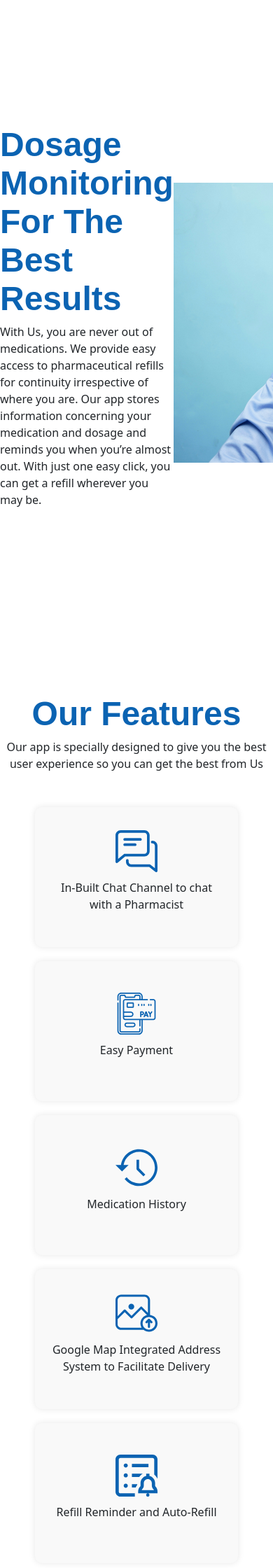
After one commit to Dipec001/onlinestore, a Django app: page /services/ in a window 390 px wide; the page is wider, and only the part inside the window is pictured. The commit adds this page. Shown: the part 4076-6316 px from the top of that part at 70% size. Run offline with Django 4.2, Linux system fonts and the light colour scheme; some libraries are stand-ins or nearby versions; some web fonts are replaced.

Commit message:
"Added new URL pattern for services, updated views and templates for services page, modified CSS styles for various components, and updated JavaScript code for hamburger menu toggle."

```diff
--- a/myapp/urls.py
+++ b/myapp/urls.py
@@ -7,4 +7,5 @@ urlpatterns = [
     path('register/', views.register, name='register'),
     path('contact/', views.contact, name='contact'),
     path('products/', views.products, name='products'),
+    path('services/', views.services, name='services'),
 ]
--- a/myapp/views.py
+++ b/myapp/views.py
@@ -15,3 +15,6 @@ def contact(request):
 
 def products(request):
     return render(request, "products.html")
+
+def services(request):
+    return render(request, "services.html")
--- a/static/styles.css
+++ b/static/styles.css
@@ -536,21 +555,122 @@ li{
 .left-pro a{
     text-decoration: none;
     color: black;
-    letter-spacing: 0.2em;
+    letter-spacing: 0.1em;
 }
 .cat-dropdown{
     padding: 20px;
     position: absolute;
     background-color: white;
     width: 350px;
-    left: 22%;
+    left: 20%;
     box-shadow: 0 0 10px rgba(0, 0, 0, 0.1);
     top: 38%;
     height: auto;
+    max-height: 600px;
+    border: 1px solid gainsboro;
+    border-radius: 5px;
+    overflow-y: scroll;
 }
 .cat-dropdown a{
     text-decoration: none;
+    color: black;
 }
 .cat-dropdown ul li{
     margin-bottom: 10px;
 }
+
+#menu-toggle i{
+    font-size: 1.5em;
+}
+
+/* Services styles */
+.services-line{
+    margin: auto;
+    display: flex;
+    /* flex-direction: row-reverse; */
+    /* padding: 10px; */
+    margin: 200px auto;
+    align-items: center;
+}
+
+.services-line div{
+    flex: 1;
+    padding: auto 30px;
+}
+.reverse{
+    display: flex;
+    flex-direction: row-reverse;
+    margin: 100px auto;
+}
+
+.service-img{
+    height: 400px;
+}
+.service-text{
+    padding: auto 50px;
+    max-width: 80%;
+}
+.serveh1{
+    font: 3em sans-serif;
+    color: #0B63B2;
+    font-weight: bold;
+}
+
+.service-features {
+    text-align: center;
+    margin: 0 auto;
+    /* background-color: #F9F9F9; */
+    padding-top: 50px;
+    padding-bottom: 50px;
+}
+
+.service-features-header {
+    text-align: center;
+    margin-bottom: 50px;
+}
+
+.service-features-list {
+    display: grid;
+    grid-template-columns: repeat(5, 1fr);
+    gap: 20px;
+    justify-content: center;
+    margin: 0 50px;
+}
+
+.service-features-item {
+    display: flex;
+    flex-direction: column;
+    align-items: center;
+    justify-content: center;
+    padding: 20px;
+    background-color: #f9f9f9;
+    border-radius: 10px;
+    width: 100%;
+    height: 200px;
+    box-sizing: border-box;
+    border-radius: 10px;
+    box-shadow: 0 0 10px rgba(0, 0, 0, 0.1);
+}
+
+.service-features-item img {
+    max-width: 100%;
+    height: auto;
+    width: 60px;
+}
+
+.service-features-item p {
+    margin-top: 10px;
+    font-size: 16px;
+}
+
+@media (max-width: 1200px) {
+    .service-features-list {
+        grid-template-columns: repeat(2, 1fr);
+    }
+}
+
+@media (max-width: 768px) {
+    .service-features-list {
+        grid-template-columns: 1fr;
+    }
+}
--- a/static/styles.js
+++ b/static/styles.js
@@ -109,3 +109,18 @@ document.addEventListener('DOMContentLoaded', function() {
       }
   });
 });
+
+
+const menuToggle = document.getElementById('menu-toggle');
+const hamburgerIcon = document.getElementById('hamburger-icon');
+const closeIcon = document.getElementById('hamburger-close');
+
+menuToggle.addEventListener('click', () => {
+    if (hamburgerIcon.style.display === 'none') {
+        hamburgerIcon.style.display = 'block';
+        closeIcon.style.display = 'none';
+    } else {
+        hamburgerIcon.style.display = 'none';
+        closeIcon.style.display = 'block';
+    }
+});
--- a/templates/footer.html
+++ b/templates/footer.html
@@ -31,7 +31,7 @@
             </div>
             <div class="right-footer">
                 <div class="footer-links">
-                    <ul>
+                    <ul class="link123">
                         <li><a href="/">Home</a></li>
                         <li><a href="/about/">About Us</a></li>
                         <li><a href="/services/">Services</a></li>
--- a/templates/header.html
+++ b/templates/header.html
@@ -44,6 +44,10 @@
                     <i class="fa-solid fa-chevron-down"></i>
                 </div>
             </div>
+            <div id="menu-toggle">
+                <i class="fas fa-bars" id="hamburger-icon"></i>
+                <i class="fas fa-times" style="display: none;" id="hamburger-close"></i>
+            </div>
         </div>
         <div class="nav-options">
             <a href="{% url 'index' %}" class="active">Home</a>
@@ -51,7 +55,7 @@
             <a href="#">About us</a>
             <a href="#">Blog</a>
             <a href="#">Our Partners</a>
-            <a href="#">Services</a>
+            <a href="{% url 'services' %}">Services</a>
             <a href="#">Gallery</a>
             <a href="{% url 'contact' %}">Contact us</a>
         </div>
--- /dev/null
+++ b/templates/services.html
@@ -0,0 +1,99 @@
+{% extends 'header.html' %}
+{% load static %}
+
+{% block content %}
+<div class="services-page">
+    <div class="contact-title">
+        <h1>OUR SERVICES</h1>
+        <p>As a pharma-tech company, all our services hang on using technology to provide pharmaceutical services especially the distribution and delivery of medication. As an online pharmacy, we make sure your drugs find you.</p>
+    </div>
+    <div class="services-line">
+        <div>
+            <h1 class="serveh1">Why Choose Us?</h1>
+            <p>We put technology to good use for the benefit of your health. Get quality pharmaceutical care online and in seconds.</p>
+            <ul>
+                <li>Are you too busy to stop at the pharmacy?</li>
+                <li>Do you find it difficult to get a particular drug or you have no knowledge about your medications?</li>
+                <li>Perhaps you sometimes feel too lazy to visit the pharmacy?</li>
+                <li>Maybe you are too shy to walk into a pharmacy to make purchases such as Condoms, Postinor, Lubricants etc.?</li>
+            </ul>
+            <p>We Have The Ultimate Solution. Bringing The Pharmacy To You.!</p>
+        </div>
+        <div>
+            <img class="service-img" src="{% static 'images/nathaniel.jpg' %}" alt="">
+        </div>
+    </div>
+    <div class="services-line reverse">
+        <div class="service-text">
+            <h1 class="serveh1">Reliable Medication Delivery</h1>
+            <p>Lorem ipsum dolor sit amet, consectetur adipiscing elit. Sed do eiusmod tempor incididunt ut labore et dolore magna aliqua. Ut enim ad minim veniam, quis nostrud exercitation ullamco laboris nisi ut aliquip ex ea commodo consequat. Duis aute irure dolor in reprehenderit in voluptate velit esse cillum dolore eu fugiat nulla pariatur. Excepteur sint occaecat cupidatat non proident, sunt in culpa qui officia deserunt mollit anim id est laborum.</p>
+        </div>
+        <div>
+            <img class="service-img" src="{% static 'images/national.jpg' %}" alt="">
+        </div>
+    </div>
+    <div class="services-line">
+        <div class="service-text">
+            <h1 class="serveh1">Certified Pharmacists within your reach</h1>
+            <p>Lorem ipsum dolor sit amet, consectetur adipiscing elit. Sed do eiusmod tempor incididunt ut labore et dolore magna aliqua. Ut enim ad minim veniam, quis nostrud exercitation ullamco laboris nisi ut aliquip ex ea commodo consequat. Duis aute irure dolor in reprehenderit in voluptate velit esse cillum dolore eu fugiat nulla pariatur. Excepteur sint occaecat cupidatat non proident, sunt in culpa qui officia deserunt mollit anim id est laborum.</p>
+        </div>
+        <div>
+            <img class="service-img" src="{% static 'images/nathaniel-yeo.jpg' %}" alt="">
+        </div>
+    </div>
+    <div class="services-line reverse">
+        <div class="service-text">
+            <h1 class="serveh1">Geriatic Care</h1>
+            <p>We take it a step further from pharmaceutical delivery. We cooperate with you to monitor your drug usage irrespective of where you are to track your improvement or advice to discontinue the medication following medical consultations with your doctor.</p>
+        </div>
+        <div>
+            <img class="service-img" src="{% static 'images/hal-gatewood.jpg' %}" alt="">
+        </div>
+    </div>
+    <div class="services-line">
+        <div class="service-text">
+            <h1 class="serveh1">Dosage Monitoring For The Best Results</h1>
+            <p>With Us, you are never out of medications. We provide easy access to pharmaceutical refills for continuity irrespective of where you are. Our app stores information concerning your medication and dosage and reminds you when you’re almost out. With just one easy click, you can get a refill wherever you may be.</p>
+        </div>
+        <div>
+            <img class="service-img" src="{% static 'images/towfiqu.jpg' %}" alt="">
+        </div>
+    </div>
+    <div class="service-features">
+        <div class="service-features-header">
+            <h1 class="serveh1">Our Features</h1>
+            <p>Our app is specially designed to give you the best user experience so you can get the best from Us</p>
+        </div>
+        <div class="service-features-list">
+            <div class="service-features-item">
+                <img src="{% static 'images/features/chat.svg' %}" alt="">
+                <p>In-Built Chat Channel to chat with a Pharmacist</p>
+            </div>
+            <div class="service-features-item">
+                <img src="{% static 'images/features/pay.svg' %}" alt="">
+                <p>Easy Payment</p>
+            </div>
+            <div class="service-features-item">
+                <img src="{% static 'images/features/history.svg' %}" alt="">
+                <p>Medication History</p>
+            </div>
+            <div class="service-features-item">
+                <img src="{% static 'images/features/photo.svg' %}" alt="">
+                <p>Google Map Integrated Address System to Facilitate Delivery</p>
+            </div>
+            <div class="service-features-item">
+                <img src="{% static 'images/features/reminders.svg' %}" alt="">
+                <p>Refill Reminder and Auto-Refill</p>
+            </div>
+            <div class="service-features-item">
+                <img src="{% static 'images/features/track.svg' %}" alt="">
+                <p>Track Your Orders</p>
+            </div>
+            <div class="service-features-item">
+                <img src="{% static 'images/features/chat.svg' %}" alt="">
+                <p>Upload Picture of Prescription gotten from a Hospital</p>
+            </div>
+        </div>
+    </div>
+</div>
+{% endblock %}
```
Also changed, not shown: other parts of static/styles.css (+44 -25 lines), templates/products.html (+23 -15 lines), static/images/features/chat.svg (added), static/images/features/history.svg (added), static/images/features/package.svg (added), static/images/features/pay.svg (added), static/images/features/photo.svg (added), static/images/features/reminders.svg (added), static/images/features/track.svg (added), static/images/pharmacy1.jpg (added).
